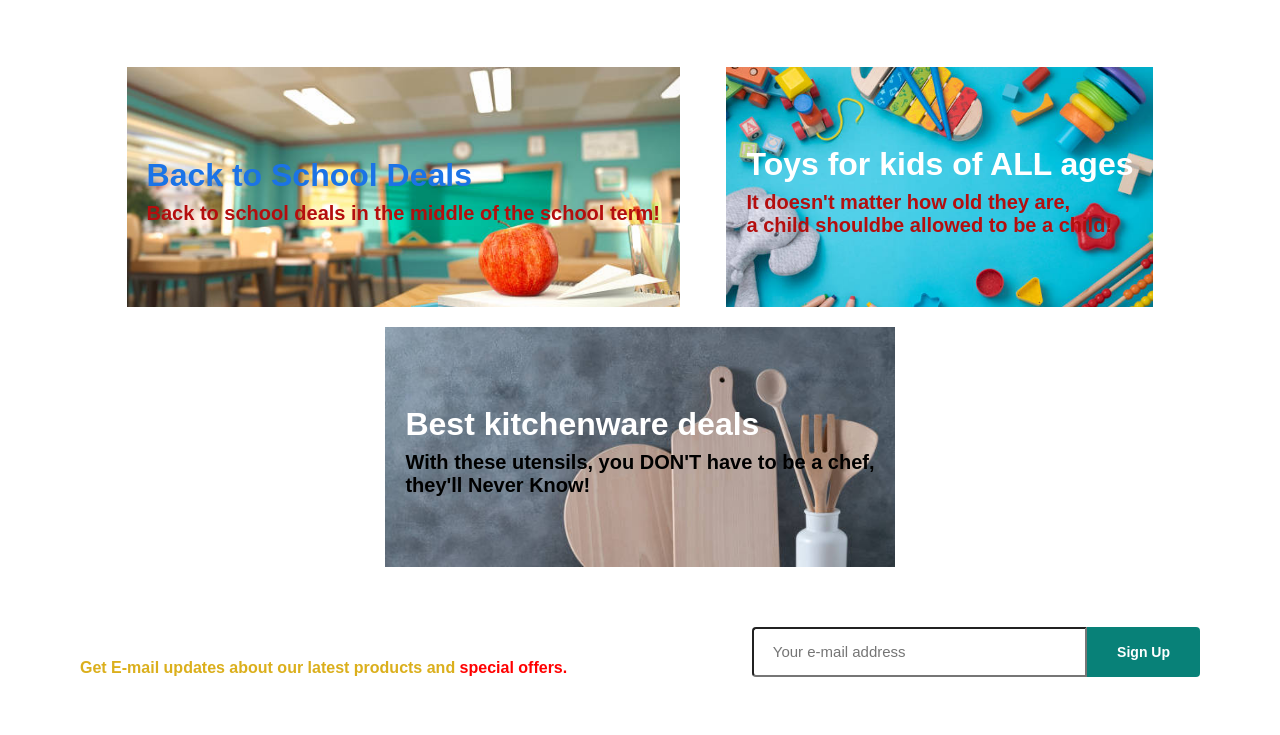
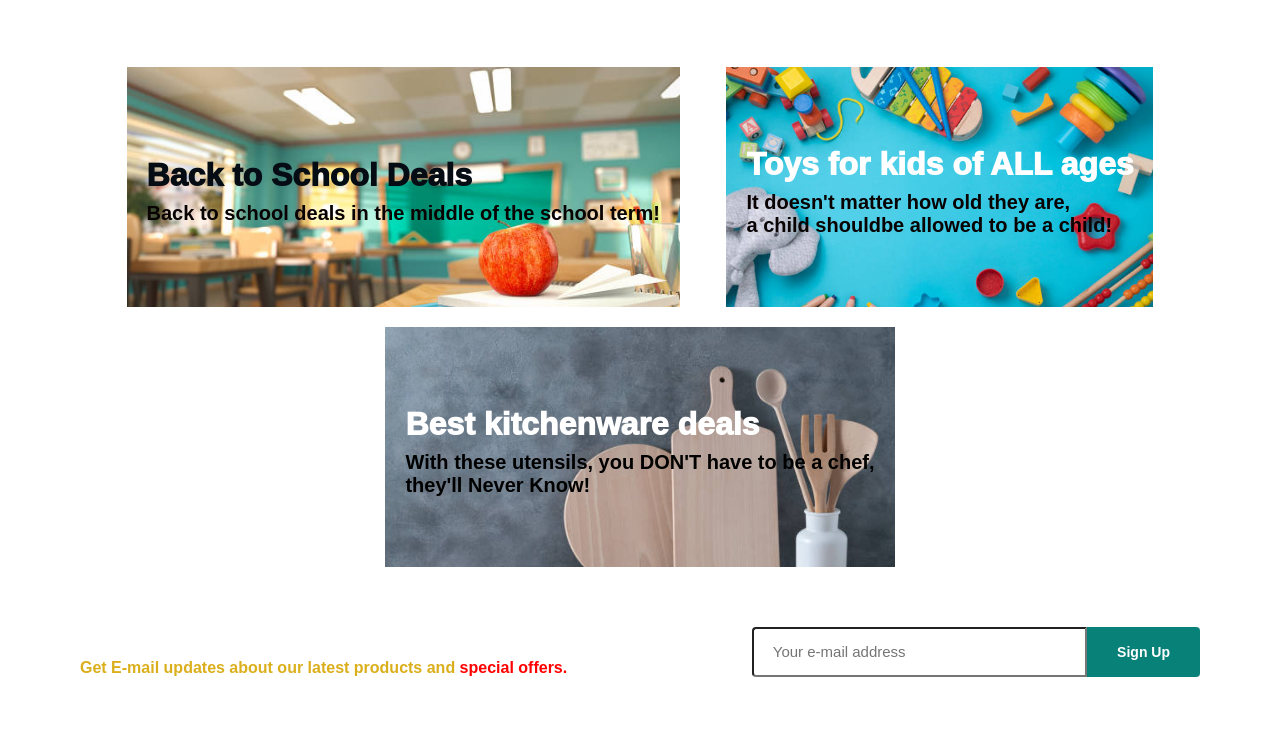
Before and after one commit to JKeiyuru/rekkerE-commerce, a website: page index.html in a window 1280 px wide. Shown: the part 4542-5277 px from the top of the page. Drawn offline with nearby package versions, Linux system fonts and the light colour scheme.

Commit message:
Made changes to css banner 3

```diff
--- a/styles.css
+++ b/styles.css
@@ -380,13 +380,13 @@ body {
   background-image: url(rekkerToysImages/kitchenbc.jpg);
 }
 #banner3 h2{
-  color: #1b73e6;
-  font-weight: 900;
+  color: #050c14;
+  font-weight: 999;
   font-size: 32px;
 }
 #banner3 h3{
-  color: #b40e0e;
-  font-weight: 800;
+  color: #080202;
+  font-weight: 900;
   font-size: 20px;
 }
 #banner3 .banner-box3 h2{
```
